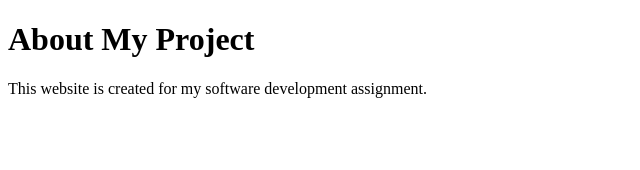
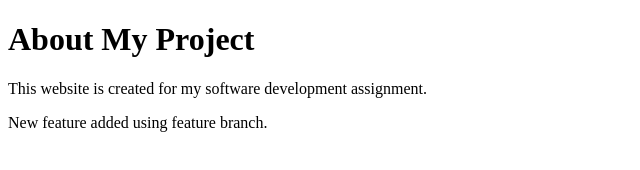
Before and after one commit to vanshmalik205/SGA2_Project, a plain HTML site: page about.html in a window 1280 px wide. Shown: the whole page, without its empty margins (0-640 px from the left). Drawn offline with Linux system fonts and the light colour scheme.

Commit message:
Added new feature to about page

```diff
--- a/about.html
+++ b/about.html
@@ -6,5 +6,6 @@
 <body>
     <h1>About My Project</h1>
     <p>This website is created for my software development assignment.</p>
+    <p>New feature added using feature branch.</p>
 </body>
 </html>
```
